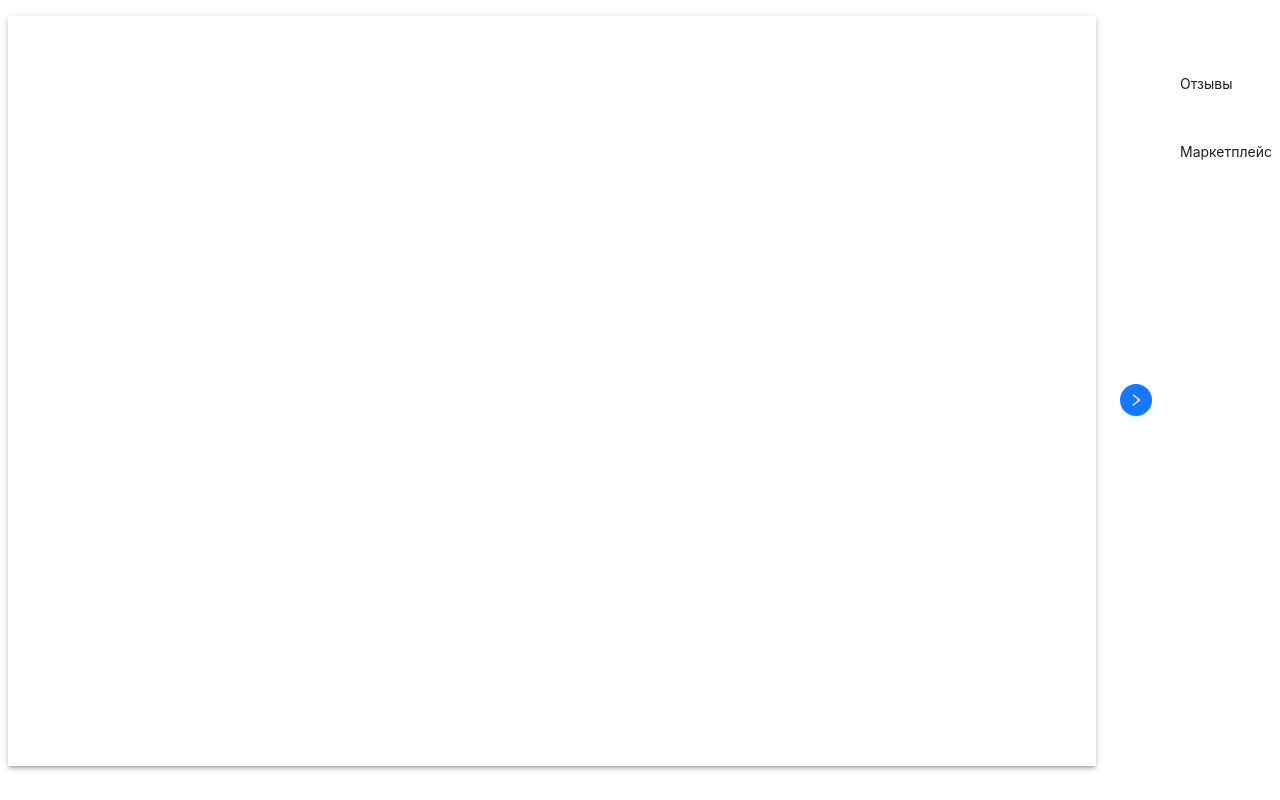
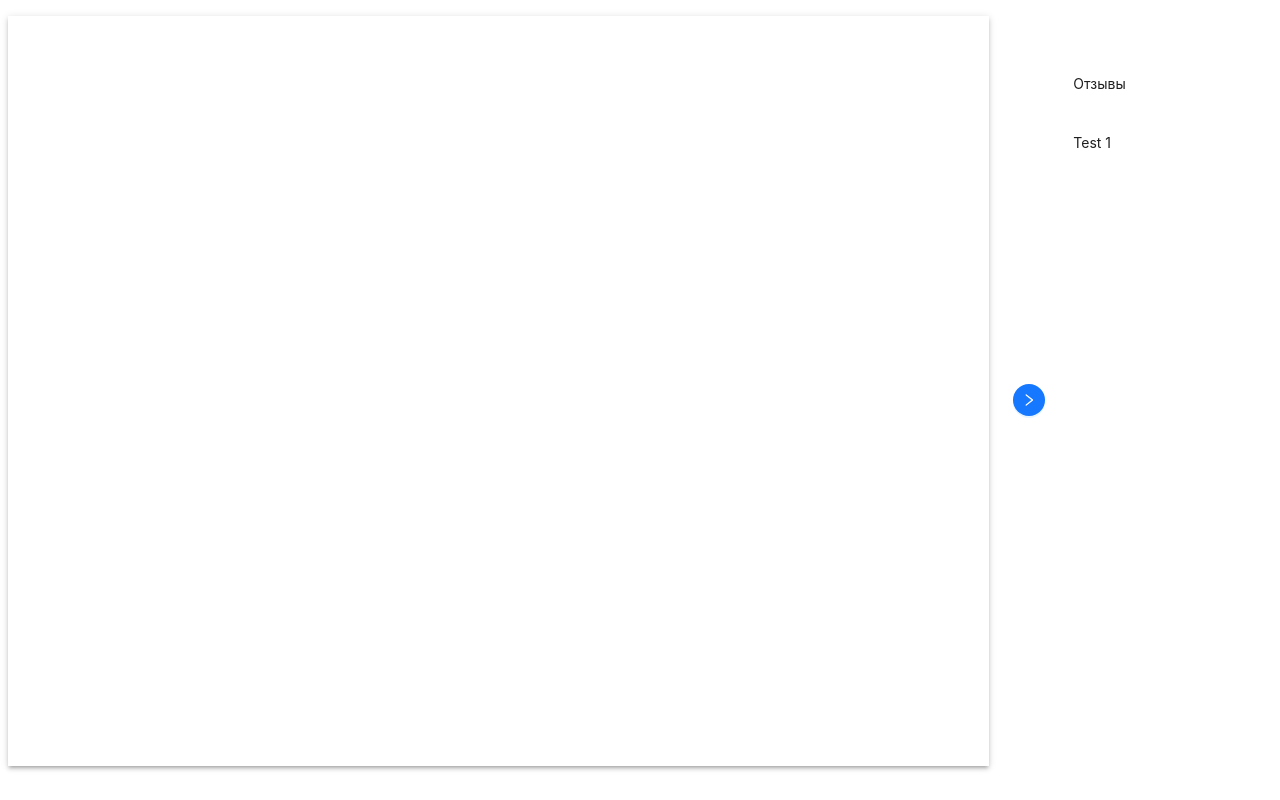
Before and after one commit to Ceosar/grid-dnd, a React (Vite) app: page / in a window 1280 px wide. Both pictures are taken after a click on the button 1242 px from the left and 400 px from the top of the page. Built offline with nearby package versions, Linux system fonts and the light colour scheme.

Commit message:
add plugin test

```diff
--- a/src/components/pluginsFrame/PluginsFrame.jsx
+++ b/src/components/pluginsFrame/PluginsFrame.jsx
@@ -22,10 +22,10 @@ const PluginsFrame = () => {
 
     return (
         <Row gutter={16} style={{ width: "100vw", height: "100vh" }}>
-            <Col span={menuVisible ? 21 : 23} style={{ padding: "16px" }}>
+            <Col span={menuVisible ? 19 : 23} style={{ padding: "16px" }}>
                 <FrameGrid plugins={plugins} />
             </Col>
-            <Col className='menu-wrapper' style={{ overflow: 'hidden' }} span={menuVisible ? 3 : 0}>
+            <Col className='menu-wrapper' style={{ overflow: 'hidden' }} span={menuVisible ? 5 : 0}>
                 <Button
                     type="primary"
                     shape="circle"
@@ -37,9 +37,10 @@ const PluginsFrame = () => {
                     <Menu
                         className={`custom-menu ${menuVisible ? "menu-open" : "menu-closed"}`}
                         mode='inline'
+
                     >
                         {plugins.map((pl, index) => (
-                            <Menu.Item key={index}>
+                            <Menu.Item key={index} style={{height: "fit-content"}}>
                                 {pl.renderForMenu()}
                             </Menu.Item>
                         ))}
--- a/src/components/pluginsFrame/frameGrid/frameGridElement/FrameGridElement.jsx
+++ b/src/components/pluginsFrame/frameGrid/frameGridElement/FrameGridElement.jsx
@@ -13,7 +13,7 @@ const FrameGridElement = ({ id, pluginDataMap, removePlugin }) => {
             content = Plugin1.renderForGrid(Plugin1.pluginData);
             break;
         case "Plugin2":
-            content = Plugin2.renderForGrid();
+            content = Plugin2.renderForGrid(pluginData.size);
             break;
         default:
             content = (
--- a/src/components/pluginsFrame/plugins/plugin2/Plugin2.jsx
+++ b/src/components/pluginsFrame/plugins/plugin2/Plugin2.jsx
@@ -1,9 +1,12 @@
 import React from 'react';
 import "./Plugin2.css"
 import image from "./../../../../assets/react.svg"
+import Test from '../test';
+
+import { Carousel } from 'antd';
 
 const Plugin2 = {
-    pluginData: {
+    pluginData1: {
         id: 21,
         pluginName: "Plugin2",
         pluginTitle: "Маркетплейсы",
@@ -12,31 +15,51 @@ const Plugin2 = {
         height: 2,
         width: 2,
     },
-    renderForMenu: () => (
-        <div slider>
-            <div
-                style={{
-                    width: "100%",
-                    height: "100%",
-                }}
-                draggable
-                onDragStart={(e) => {
-                    e.dataTransfer.setData("type", "container");
-                    e.dataTransfer.setData("pluginData", JSON.stringify(Plugin2.pluginData));
-                }}
-            >
-                <h3 >Маркетплейсы</h3>
-            </div>
+    pluginData2: {
+        id: 21,
+        pluginName: "Plugin2",
+        pluginTitle: "Маркетплейсы",
+        data: 4.8,
+        resize: true,
+        height: 1,
+        width: 1,
+        size: "small"
+    },
+    renderForMenu: () => {
+        return (
+            <Carousel dotPosition="bottom" draggable={false} >
+                <Test pluginData={Plugin2.pluginData1}>
+                    <h2>Test 1</h2>
+                </Test>
+                <Test pluginData={Plugin2.pluginData2}>
+                    <h2>Test 2</h2>
+                </Test>
+            </Carousel>
+        )
+    },
+    renderForGrid: (size = null) => {
+        switch (size) {
+            case "small":
+                return (
+                    <div>
+                        <h3>Маркетплейсы frame small</h3>
+                        <img src={image} alt="" />
+                    </div>
+                )
+                break;
+            default:
+                return (
 
+                    <div>
+                        <h3>Маркетплейсы frame</h3>
+                        <img src={image} alt="" />
+                    </div>
+                )
+                break;
 
-        </div>
-    ),
-    renderForGrid: () => (
-        <div>
-            <h3>Маркетплейсы frame</h3>
-            <img src={image} alt="" />
-        </div>
-    )
+        }
+
+    }
 };
 
 export default Plugin2;
--- a/src/components/pluginsFrame/plugins/test.jsx
+++ b/src/components/pluginsFrame/plugins/test.jsx
@@ -1,9 +1,30 @@
 import React from 'react';
 
-const Test = () => {
+const Test = ({ children, pluginData }) => {
+    const pluginDataDef = {
+        id: 21,
+        pluginName: "Plugin2",
+        pluginTitle: "Маркетплейсы",
+        data: 4.8,
+        resize: true,
+        height: 2,
+        width: 2,
+    }
+
     return (
-        <div>
-            123
+        <div
+            style={{
+                width: "200px",
+                height: "200px",
+                zIndex: 9999
+            }}
+            draggable = {true}
+            onDragStart={(e) => {
+                e.dataTransfer.setData("type", "container");
+                e.dataTransfer.setData("pluginData", JSON.stringify(pluginData ? pluginData : pluginDataDef));
+            }}
+        >
+            {children}
         </div>
     );
 }
```
Also changed, not shown: package.json (+6 -1 lines), 1 other file (tests, documents, lock files or other folders).
